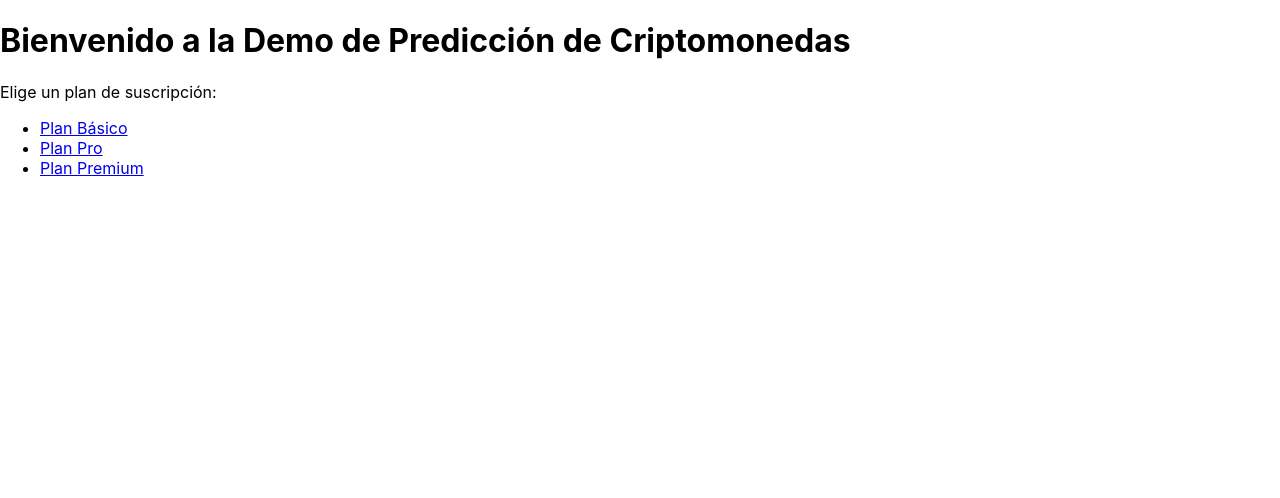
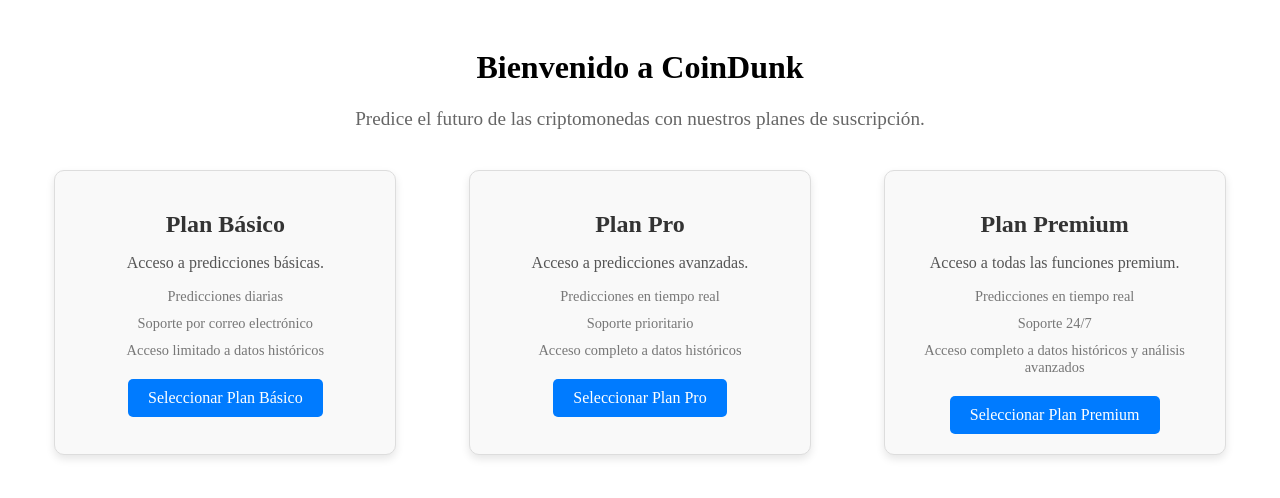
Before and after one commit to MiguelRegueiro/CoinDunk, a React (Create React App) app: page / in a window 1280 px wide. Shown: the top 498 px of the page. Built offline with nearby package versions, Linux system fonts and the light colour scheme.

Commit message:
estructura básica

```diff
--- a/package.json
+++ b/package.json
@@ -7,7 +7,7 @@
     "react": "^19.0.0",
     "react-dom": "^19.0.0",
     "react-router-dom": "^7.1.5",
-    "react-scripts": "5.0.1"
+    "react-scripts": "^5.0.1"
   },
   "scripts": {
     "start": "react-scripts start",
--- a/src/App.js
+++ b/src/App.js
@@ -4,8 +4,6 @@
 import PredictionBasic from './pages/PredictionBasic';
 import PredictionPro from './pages/PredictionPro';
 import PredictionPremium from './pages/PredictionPremium';
-import Profile from './pages/Profile';
-import Settings from './pages/Settings';
 
 function App() {
   return (
@@ -15,8 +13,6 @@
         <Route path="/prediction-basic" element={<PredictionBasic />} />
         <Route path="/prediction-pro" element={<PredictionPro />} />
         <Route path="/prediction-premium" element={<PredictionPremium />} />
-        <Route path="/profile" element={<Profile />} />
-        <Route path="/settings" element={<Settings />} />
       </Routes>
     </Router>
   );
--- a/src/index.js
+++ b/src/index.js
@@ -1,8 +1,6 @@
 import React from 'react';
 import ReactDOM from 'react-dom/client';
-import './index.css';
 import App from './App';
-import reportWebVitals from './reportWebVitals';
 
 const root = ReactDOM.createRoot(document.getElementById('root'));
 root.render(
@@ -10,8 +8,3 @@
     <App />
   </React.StrictMode>
 );
-
-// If you want to start measuring performance in your app, pass a function
-// to log results (for example: reportWebVitals(console.log))
-// or send to an analytics endpoint. Learn more: https://bit.ly/CRA-vitals
-reportWebVitals();
--- /dev/null
+++ b/src/pages/Home.css
@@ -0,0 +1,70 @@
+.home-container {
+    text-align: center;
+    padding: 20px;
+  }
+
+  .description {
+    font-size: 1.2rem;
+    color: #666;
+    margin-bottom: 40px;
+  }
+
+  .plans-container {
+    display: flex;
+    justify-content: space-around;
+    flex-wrap: wrap;
+    gap: 20px;
+  }
+
+  .plan-card {
+    background-color: #f9f9f9;
+    border: 1px solid #ddd;
+    border-radius: 10px;
+    padding: 20px;
+    width: 300px;
+    box-shadow: 0 4px 8px rgba(0, 0, 0, 0.1);
+    transition: transform 0.3s ease;
+  }
+
+  .plan-card:hover {
+    transform: translateY(-10px);
+  }
+
+  .plan-card h2 {
+    font-size: 1.5rem;
+    color: #333;
+    margin-bottom: 10px;
+  }
+
+  .plan-card p {
+    font-size: 1rem;
+    color: #555;
+    margin-bottom: 15px;
+  }
+
+  .plan-card ul {
+    list-style-type: none;
+    padding: 0;
+    margin-bottom: 20px;
+  }
+
+  .plan-card ul li {
+    font-size: 0.9rem;
+    color: #777;
+    margin-bottom: 10px;
+  }
+
+  .plan-button {
+    display: inline-block;
+    background-color: #007bff;
+    color: white;
+    padding: 10px 20px;
+    border-radius: 5px;
+    text-decoration: none;
+    font-size: 1rem;
+    transition: background-color 0.3s ease;
+  }
+
+  .plan-button:hover {
+    background-color: #0056b3;
+  }
--- a/src/pages/Home.js
+++ b/src/pages/Home.js
@@ -1,16 +1,58 @@
 import React from 'react';
 import { Link } from 'react-router-dom';
+import './Home.css'; // Archivo de estilos (lo crearemos después)
 
 const Home = () => {
   return (
-    <div>
-      <h1>Bienvenido a la Demo de Predicción de Criptomonedas</h1>
-      <p>Elige un plan de suscripción:</p>
-      <ul>
-        <li><Link to="/prediction-basic">Plan Básico</Link></li>
-        <li><Link to="/prediction-pro">Plan Pro</Link></li>
-        <li><Link to="/prediction-premium">Plan Premium</Link></li>
-      </ul>
+    <div className="home-container">
+      <h1>Bienvenido a CoinDunk</h1>
+      <p className="description">
+        Predice el futuro de las criptomonedas con nuestros planes de suscripción.
+      </p>
+
+      <div className="plans-container">
+        {/* Plan Básico */}
+        <div className="plan-card">
+          <h2>Plan Básico</h2>
+          <p>Acceso a predicciones básicas.</p>
+          <ul>
+            <li>Predicciones diarias</li>
+            <li>Soporte por correo electrónico</li>
+            <li>Acceso limitado a datos históricos</li>
+          </ul>
+          <Link to="/prediction-basic" className="plan-button">
+            Seleccionar Plan Básico
+          </Link>
+        </div>
+
+        {/* Plan Pro */}
+        <div className="plan-card">
+          <h2>Plan Pro</h2>
+          <p>Acceso a predicciones avanzadas.</p>
+          <ul>
+            <li>Predicciones en tiempo real</li>
+            <li>Soporte prioritario</li>
+            <li>Acceso completo a datos históricos</li>
+          </ul>
+          <Link to="/prediction-pro" className="plan-button">
+            Seleccionar Plan Pro
+          </Link>
+        </div>
+
+        {/* Plan Premium */}
+        <div className="plan-card">
+          <h2>Plan Premium</h2>
+          <p>Acceso a todas las funciones premium.</p>
+          <ul>
+            <li>Predicciones en tiempo real</li>
+            <li>Soporte 24/7</li>
+            <li>Acceso completo a datos históricos y análisis avanzados</li>
+          </ul>
+          <Link to="/prediction-premium" className="plan-button">
+            Seleccionar Plan Premium
+          </Link>
+        </div>
+      </div>
     </div>
   );
 };
--- a/src/pages/PredictionBasic.js
+++ b/src/pages/PredictionBasic.js
@@ -0,0 +1,12 @@
+import React from 'react';
+
+const PredictionBasic = () => {
+  return (
+    <div>
+      <h1>Predicción Básica</h1>
+      <p>Aquí verás las predicciones básicas.</p>
+    </div>
+  );
+};
+
+export default PredictionBasic;
```
Also changed, not shown: 1 other file (tests, documents, lock files or other folders).
